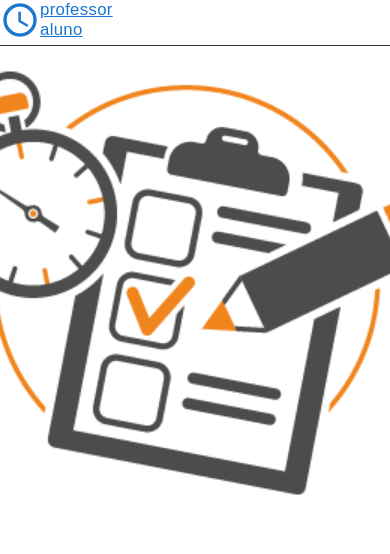
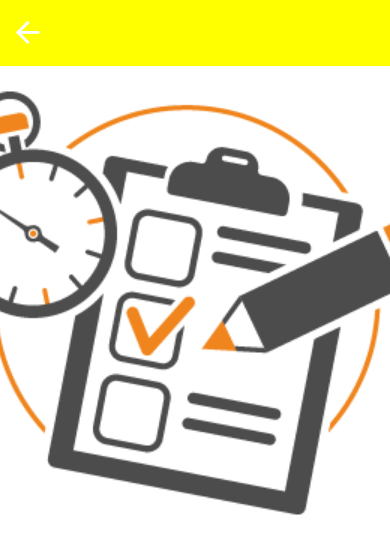
Before and after one commit to rodrigoRolim/AC-frontend, a Vue app: page / in a window 390 px wide. Shown: the top 554 px of the page. Built offline with nearby package versions, Linux system fonts and the light colour scheme.

Commit message:
fix links

```diff
--- a/src/components/AcNavbar.vue
+++ b/src/components/AcNavbar.vue
@@ -1,6 +1,7 @@
 <template>
   <div class="toolbar">
-    <a  icon to="/"><v-icon class="icon" x-large>access_time</v-icon> </a>
+    <router-link id="des-logo" icon to="/"><v-icon x-large>access_time</v-icon></router-link>
+    <router-link id="arrow-back" icon to="/"><v-icon>arrow_back</v-icon></router-link>
     <slot></slot>
   </div>
 </template>
@@ -19,6 +20,39 @@ export default {
 .toolbar {
   display: flex;
   flex-direction: row;
-  border-bottom: 1px solid
+  border-bottom: 1px solid transparent;
+  justify-content: space-between;
+  background-color: rgb(255, 255, 0);
+}
+#arrow-back {
+  display: none;
+}
+.v-icon {
+  font-size: 2.2rem;
+  margin-left: 10px;
+  color: white;
+}
+
+@media only screen and (min-width: 360px) and (max-width: 500px) {
+  #arrow-back {
+    display: flex;
+    text-decoration: none;
+  }
+  #des-logo {
+    display: none;
+  }
+  .toolbar {
+    padding: 15px 0;
+  }
+
+}
+@media only screen and (max-width: 360px) {
+  #arrow-back {
+    display: flex;
+    text-decoration-style: none;
+  }
+  #des-logo {
+    display: none;
+  }
 }
 </style>
--- a/src/components/Home.vue
+++ b/src/components/Home.vue
@@ -2,10 +2,14 @@
   <v-app>
     <div>
       <ac-navbar>
-        <v-toolbar-items>
-          <v-btn flat to="/professor">professor</v-btn>
-          <v-btn flat to="/aluno">aluno</v-btn>
-        </v-toolbar-items>
+        <div id="desktop">
+          <router-link to="/professor">professor</router-link>
+          <router-link to="/aluno">aluno</router-link>
+        </div>
+        <div id="mobile">
+          <router-link to="/professor"><i to="/professor" class="fas fa-chalkboard-teacher"></i></router-link>
+          <router-link to="/aluno"><i class="fas fa-user-graduate"></i></router-link>
+        </div>
       </ac-navbar>
       <div class="home-img">
         <img src="../assets/horas-atividades-complementares.png">
@@ -48,4 +52,39 @@ export default {
   margin: 95px 0;
   transform: scale(1.5);
 }
+i {
+  margin-right: 20px;
+  font-size: 1.5rem;
+  color: white;
+}
+#mobile a, #desktop a {
+  align-self: center;
+  color:#878c92;
+  padding: 0;
+}
+#desktop {
+  display: flex;
+  flex-direction: row;
+}
+#mobile {
+  display: none;
+}
+@media only screen and (max-width: 360px) {
+  #mobile {
+    display: flex;
+    flex-direction: row;
+  }
+  #desktop {
+    display: none;
+  }
+}
+@media only screen and (min-width: 360px) and (max-width: 500px) {
+  #mobile {
+    display: flex;
+    flex-direction: row;
+  }
+  #desktop {
+    display: none;
+  }
+}
 </style>
--- a/src/components/professor/ProfessorLogin.vue
+++ b/src/components/professor/ProfessorLogin.vue
@@ -1,10 +1,14 @@
 <template>
   <v-app>
     <ac-navbar>
-      <v-toolbar-items>
-        <v-btn flat to="/professor">professor</v-btn>
-        <v-btn flat to="/aluno">aluno</v-btn>
-      </v-toolbar-items>
+      <div id="desktop">
+        <router-link to="/professor">professor</router-link>
+        <router-link to="/aluno">aluno</router-link>
+      </div>
+      <div id="mobile">
+        <router-link to="/professor"><i to="/professor" class="fas fa-chalkboard-teacher"></i></router-link>
+        <router-link to="/aluno"><i class="fas fa-user-graduate"></i></router-link>
+      </div>
     </ac-navbar>
     <div class="container">
 
@@ -138,4 +142,38 @@ export default {
   margin: 0 auto;
   width: 40%;
 }
+i {
+  margin-right: 20px;
+  font-size: 1.5rem;
+}
+#mobile a, #desktop a {
+  align-self: center;
+  color:#878c92;
+  padding: 0;
+}
+#desktop {
+  display: flex;
+  flex-direction: row;
+}
+#mobile {
+  display: none;
+}
+@media only screen and (max-width: 360px) {
+  #mobile {
+    display: flex;
+    flex-direction: row;
+  }
+  #desktop {
+    display: none;
+  }
+}
+@media only screen and (min-width: 360px) and (max-width: 500px) {
+  #mobile {
+    display: flex;
+    flex-direction: row;
+  }
+  #desktop {
+    display: none;
+  }
+}
 </style>
--- a/src/components/student/AddStudent.vue
+++ b/src/components/student/AddStudent.vue
@@ -1,9 +1,13 @@
 <template>
   <div>
     <ac-navbar>
-      <div class="list-nav">
-        <a to="/professor">professor</a>
-        <a to="/aluno">aluno</a>
+      <div id="desktop">
+        <router-link to="/professor">professor</router-link>
+        <router-link to="/aluno">aluno</router-link>
+      </div>
+      <div id="mobile">
+        <router-link to="/professor"><i to="/professor" class="fas fa-chalkboard-teacher"></i></router-link>
+        <router-link to="/aluno"><i class="fas fa-user-graduate"></i></router-link>
       </div>
     </ac-navbar>
     <div class="container-add-student">
@@ -77,7 +81,7 @@
           v-model="student.confirm"
           ref="confirm"
           :class="validate.confirm.class"
-          v-equal:keyup="{ field: 'confirm', msg: 'a senha não combina',
+          v-equal:blur="{ field: 'confirm', msg: 'a senha não combina',
           equalto: 'password', class: 'danger', object: 'student'}"
           >
           <small style="color: red" v-if="validate.confirm.show">{{validate.confirm.msg}}</small>
@@ -250,6 +254,18 @@ button[type="submit"]:disabled {
 i {
   margin-right: 20px;
   font-size: 1.5rem;
+  color:#fefeff;
+}
+#mobile a, #desktop a {
+  align-self: center;
+  padding: 0;
+}
+#desktop {
+  display: flex;
+  flex-direction: row;
+}
+#mobile {
+  display: none;
 }
 
 @media only screen and (max-width: 360px) {
@@ -274,6 +290,13 @@ i {
   }
   button[type="submit"] {
     padding: 15px 0;
+  }
+  #mobile {
+    display: flex;
+    flex-direction: row;
+  }
+  #desktop {
+    display: none;
   }
 }
 @media only screen and (min-width: 360px) and (max-width: 500px) {
@@ -304,6 +327,13 @@ i {
   .control-btns {
     flex-direction: column;
   }
+  #mobile {
+    display: flex;
+    flex-direction: row;
+  }
+  #desktop {
+    display: none;
+  }
 }
 
 </style>
--- a/src/components/student/StudentLogin.vue
+++ b/src/components/student/StudentLogin.vue
@@ -2,10 +2,14 @@
   <v-app>
     <mask-load v-if="showMask"></mask-load>
     <ac-navbar>
-      <v-toolbar-items>
-        <v-btn flat to="/professor">professor</v-btn>
-        <v-btn flat to="/aluno">aluno</v-btn>
-      </v-toolbar-items>
+       <div id="desktop">
+        <router-link to="/professor">professor</router-link>
+        <router-link to="/aluno">aluno</router-link>
+      </div>
+      <div id="mobile">
+        <router-link to="/professor"><i to="/professor" class="fas fa-chalkboard-teacher"></i></router-link>
+        <router-link to="/aluno"><i class="fas fa-user-graduate"></i></router-link>
+      </div>
     </ac-navbar>
     <div class="container">
 
@@ -151,4 +155,39 @@ export default {
   margin: 0 auto;
   width: 40%;
 }
+i {
+  margin-right: 20px;
+  font-size: 1.5rem;
+  color: white;
+}
+#mobile a, #desktop a {
+  align-self: center;
+  color:#c9dce6;
+  padding: 0;
+}
+#desktop {
+  display: flex;
+  flex-direction: row;
+}
+#mobile {
+  display: none;
+}
+@media only screen and (max-width: 360px) {
+  #mobile {
+    display: flex;
+    flex-direction: row;
+  }
+  #desktop {
+    display: none;
+  }
+}
+@media only screen and (min-width: 360px) and (max-width: 500px) {
+  #mobile {
+    display: flex;
+    flex-direction: row;
+  }
+  #desktop {
+    display: none;
+  }
+}
 </style>
```
